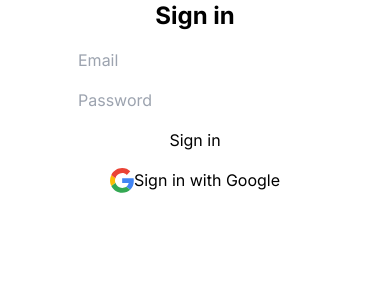
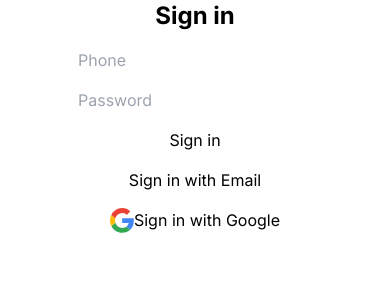
Before and after one commit to beetlejuice96/app-competencies, a Next.js app: page /auth/sign-in in a window 390 px wide. Shown: the top 300 px of the page. Built offline with nearby package versions, Linux system fonts and the light colour scheme; no server answers.

Commit message:
add signIn with phone

```diff
--- a/src/app/page.tsx
+++ b/src/app/page.tsx
@@ -1,9 +1,6 @@
-import SignOut from "@/auth/sign-out/sign-out";
-import { createClient } from "@/lib/supabase/server";
+import GuestGuard from "@/auth/guest-guard";
 import { paths } from "@/paths";
-import { cookies } from "next/headers";
 import Link from "next/link";
-import path from "path";
 
 const LinkButton = ({
   href,
@@ -25,11 +22,8 @@ const LinkButton = ({
 //TODO: This page should be change to Landing page.
 
 export default async function Landing() {
-  // const cookieStore = cookies();
-  // const supabase = createClient(cookieStore);
-  // const session = await supabase.auth.getSession();
-  // const user = session.data?.session?.user;
   return (
+    <GuestGuard>
       <main className="flex min-h-screen flex-col items-center justify-between p-24">
         <div>
           <div>
@@ -40,15 +34,12 @@ export default async function Landing() {
 
           <div className="flex gap-2 text-sm mt-1">
             <div className="flex gap-2 text-sm mt-1">
-            {/* {user ? (
-              <SignOut />
-            ) : ( */}
               <LinkButton href={paths.auth.signIn}>Login</LinkButton>
               <LinkButton href={paths.auth.signUp}>Register</LinkButton>
-            {/* )} */}
             </div>
           </div>
         </div>
       </main>
+    </GuestGuard>
   );
 }
--- a/src/app/platform/page.tsx
+++ b/src/app/platform/page.tsx
@@ -1,5 +1,10 @@
-import { NextPage } from "next";
+import SignOut from "@/auth/sign-out/sign-out";
 
 export default function Page(): React.JSX.Element {
-  return <div>Page</div>;
+  return (
+    <div>
+      Page
+      <SignOut />
+    </div>
+  );
 }
--- a/src/auth/guest-guard.tsx
+++ b/src/auth/guest-guard.tsx
@@ -24,7 +24,7 @@ const GuestGuard: FC<GuestGuardProps> = ({ children }) => {
     }
 
     if (user) {
-      router.replace(paths.home);
+      router.replace(paths.platform.start);
       return;
     }
     setIsChecking(false);
--- a/src/auth/sign-in/sign-in-email-form.tsx
+++ b/src/auth/sign-in/sign-in-email-form.tsx
@@ -78,10 +78,7 @@ const SignInEmailForm = () => {
         />
         {errors.email && <span>{errors.email.message}</span>}
       </div>
-      <div
-        className="flex flex-col space-y-2"
-        // style={{ display: "flex", flexDirection: "column" }}
-      >
+      <div className="flex flex-col space-y-2">
         <Controller
           name="password"
           control={control}
--- a/src/auth/sign-in/sign-in-form.tsx
+++ b/src/auth/sign-in/sign-in-form.tsx
@@ -9,6 +9,7 @@ import { paths } from "@/paths";
 import { toast } from "@/core/toaster";
 import Image from "next/image";
 import SignInEmailForm from "./sign-in-email-form";
+import SignInPhoneForm from "./sign-in-phone-form";
 
 interface OAuthProvider {
   id: "google";
@@ -28,7 +29,7 @@ const schema = zod.object({
 const SignInForm: FC = () => {
   const [supabaseClient] = useState<SupabaseClient>(createSupabaseClient());
   const [isPending, setIsPending] = useState<boolean>(false);
-  const [switchSignIn, setSwitchSignIn] = useState<boolean>(false);
+  const [isEmailForm, setIsEmailForm] = useState<boolean>(false);
 
   const router = useRouter();
 
@@ -67,11 +68,28 @@ const SignInForm: FC = () => {
         Sign in
       </h1>
 
-      <SignInEmailForm />
+      {isEmailForm ? <SignInEmailForm /> : <SignInPhoneForm />}
       <div
         className="flex flex-col items-center justify-center w-full p-4 space-y-4 bg-white rounded-md shadow-md"
         style={{ maxWidth: "24rem" }}
       >
+        {isEmailForm ? (
+          <button
+            className="flex items-center justify-center w-full px-4 py-2 space-x-2 text-white bg-blue-500 rounded-md"
+            onClick={() => setIsEmailForm(false)}
+            disabled={isPending}
+          >
+            Sign in with Phone
+          </button>
+        ) : (
+          <button
+            className="flex items-center justify-center w-full px-4 py-2 space-x-2 text-white bg-blue-500 rounded-md"
+            onClick={() => setIsEmailForm(true)}
+            disabled={isPending}
+          >
+            Sign in with Email
+          </button>
+        )}
         {oAuthProviders.map((provider) => (
           <button
             className="flex items-center justify-center w-full px-4 py-2 space-x-2 text-white bg-blue-500 rounded-md"
--- a/src/paths.ts
+++ b/src/paths.ts
@@ -1,6 +1,3 @@
-import { sign } from "crypto";
-import { start } from "repl";
-
 export const paths = {
   home: "/",
   auth: {
```
Also changed, not shown: src/auth/sign-out/sign-out.tsx (+28 -19 lines). Lines whose indentation alone changed are shown as unchanged.
